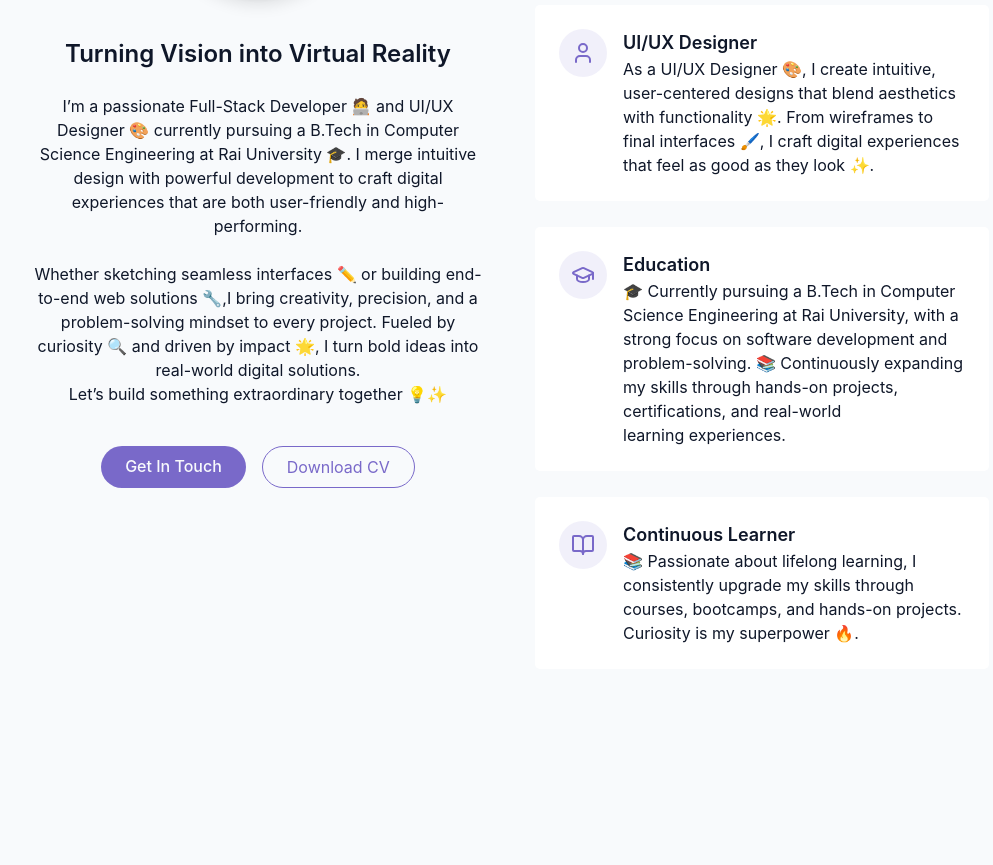
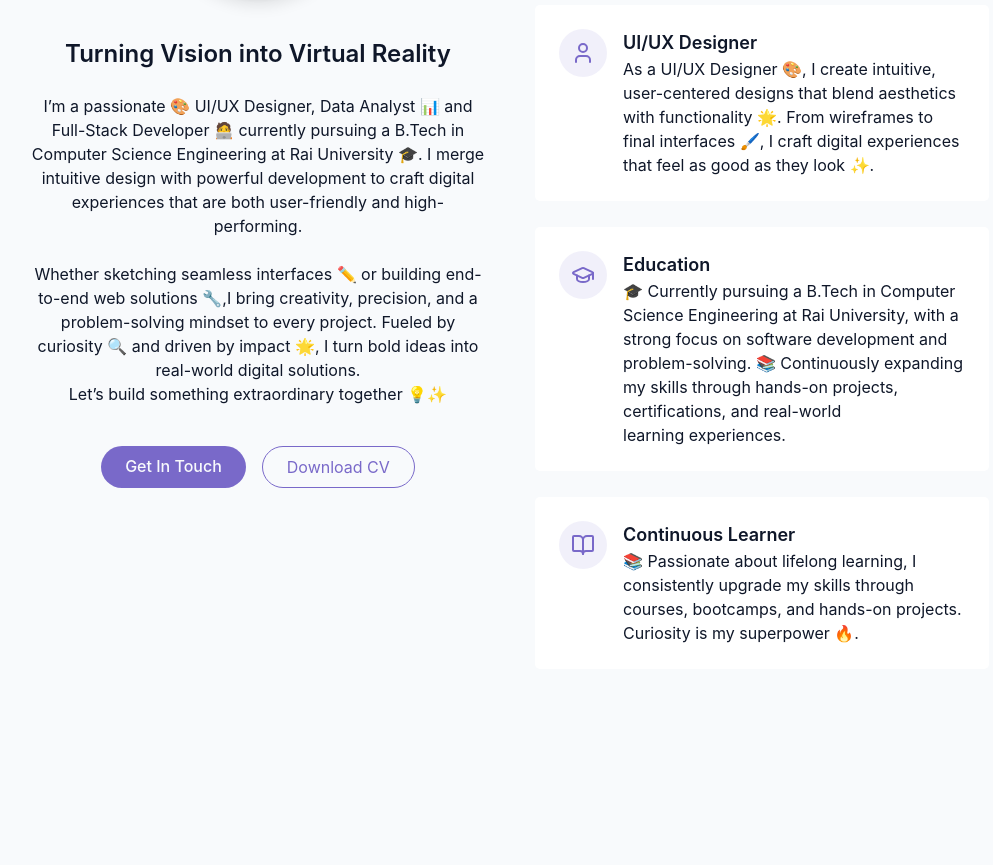
Before and after one commit to zuveriyakhan05/Zuveriya_Portfolio, a React (Vite) app: page / in a window 1280 px wide. Shown: the part 1448-2313 px from the top of the page, without its empty margins (130-1123 px from the left). Built offline with nearby package versions, Linux system fonts and the light colour scheme.

Commit message:
About Section Updated

```diff
--- a/src/components/AboutSection.jsx
+++ b/src/components/AboutSection.jsx
@@ -24,7 +24,7 @@ export const AboutSection = () => {
                         <h3 className="text-2xl font-semibold">Turning Vision into Virtual Reality</h3>
 
                         <p className="text-muted-foreground">
-                            I’m a passionate Full-Stack Developer 🧑‍💻 and UI/UX Designer 🎨 currently pursuing
+                            I’m a passionate 🎨 UI/UX Designer, Data Analyst 📊 and Full-Stack Developer 🧑‍💻 currently pursuing
                             a B.Tech in Computer Science Engineering at Rai University 🎓.
                             I merge intuitive design with powerful development to craft digital experiences
                             that are both user-friendly and high-performing.
```
